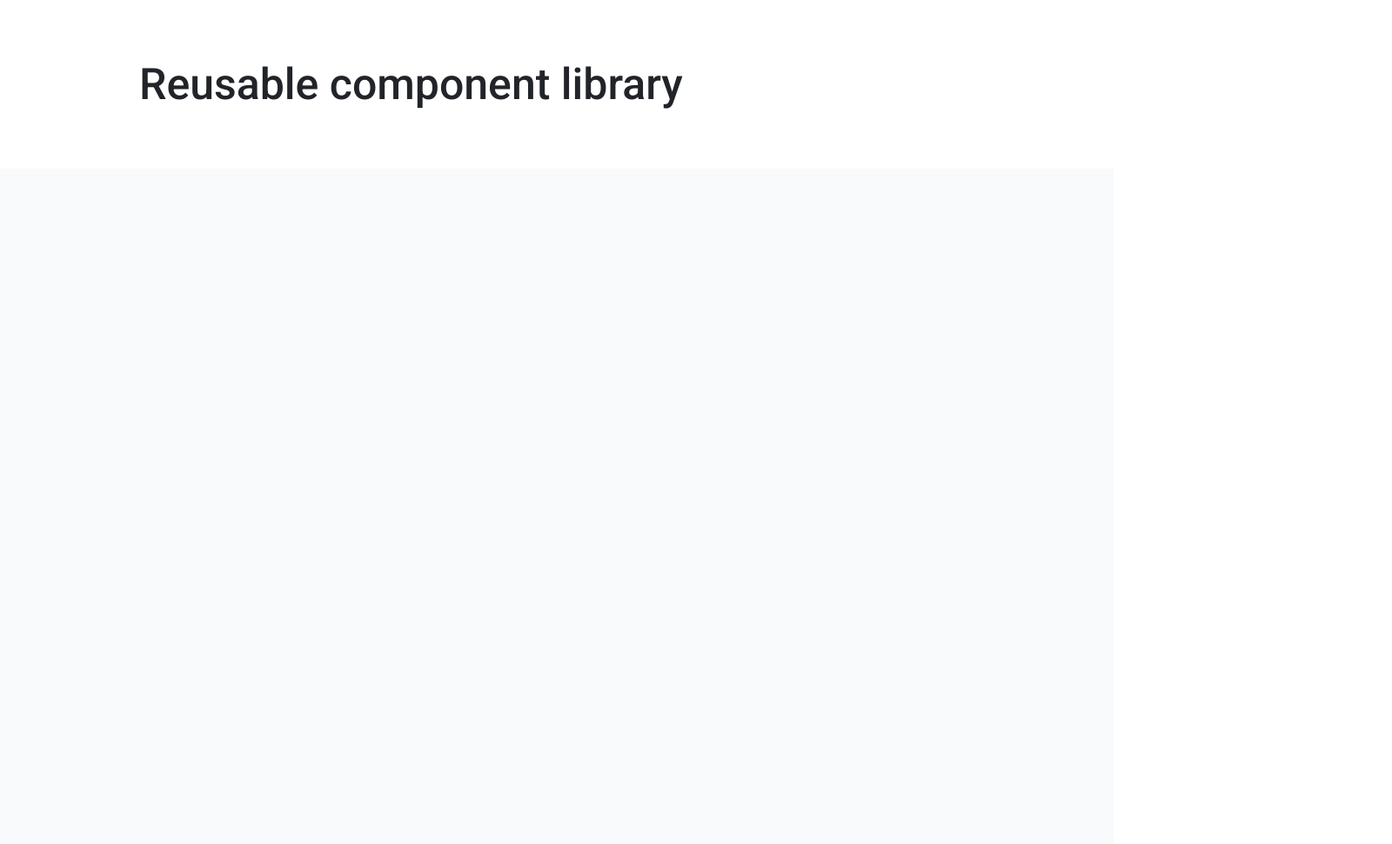
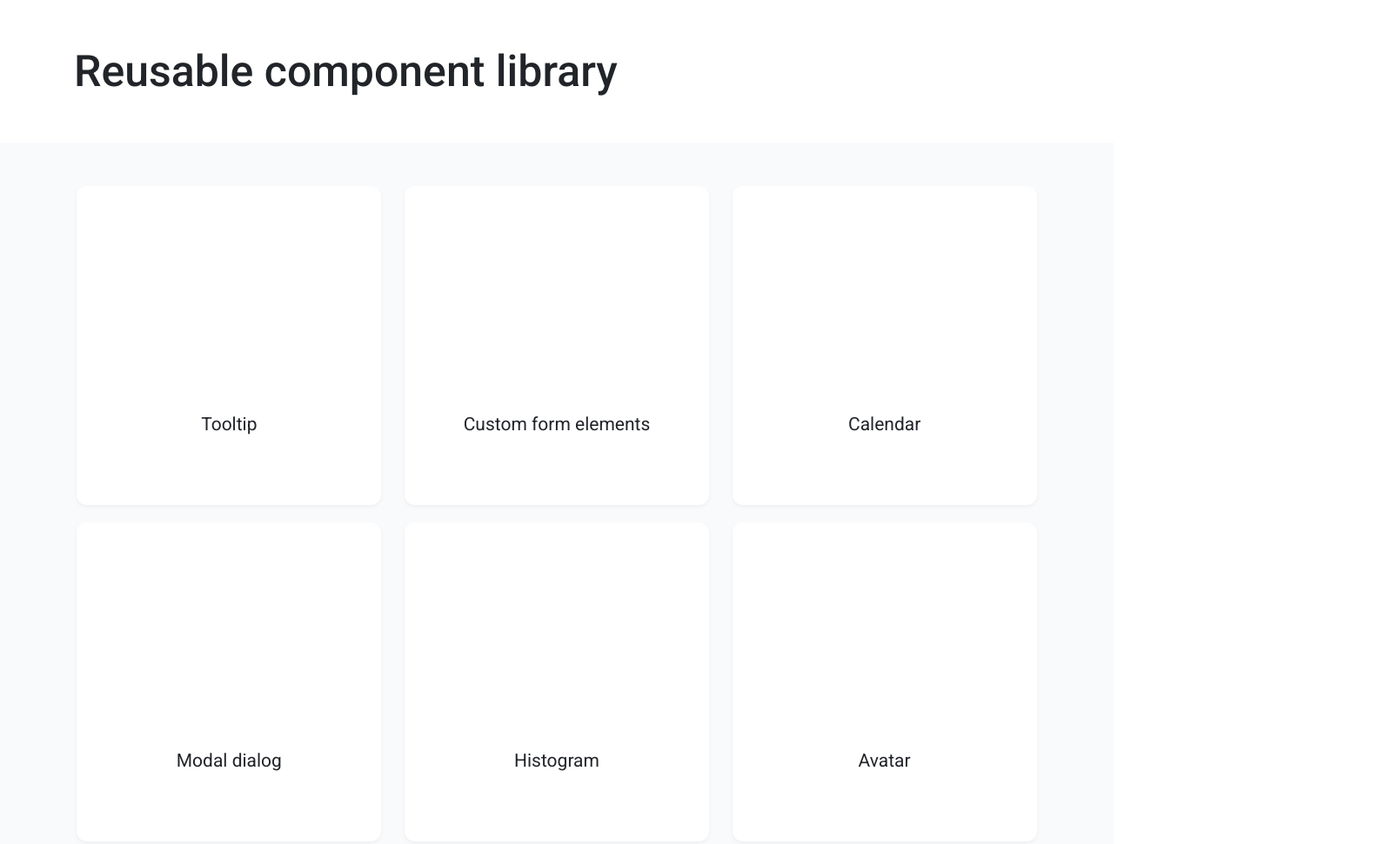
Before and after one commit to js-tasks-ru/htmlcss-20210513_liza8, a website: page index.html in a window 1280 px wide. Shown: the top 971 px of the page at 87% size, 1600 px wide, since content can reach past the window. Drawn offline with Linux system fonts and the light colour scheme.

Commit message:
cards on index page

```diff
--- a/assets/css/main.css
+++ b/assets/css/main.css
@@ -2,6 +2,7 @@
 @import '../fonts/fonts.css';
 @import '../../components/header/header.css';
 @import '../../components/footer/footer.css';
+@import '../../components/cards/card.css';
 
 
 :root {
@@ -37,6 +38,11 @@ main{
     display: block;
     position: relative;
     background: #F9FAFC;
-    width:100vw;
-    height:100vh;
+    width:100%;
 }
+.block-page{
+    display: block;
+    max-width:1110px;
+    margin:0 auto;
+    padding:50px 0;
+}
--- /dev/null
+++ b/components/cards/card.css
@@ -0,0 +1,31 @@
+.card{
+    display: inline-flex;
+    flex-direction: row;
+    flex-wrap: wrap;
+    justify-content: space-around;
+    width:100%;
+    gap:20px;
+}
+
+.card__item{
+    display: flex;
+    flex-direction: column;
+    justify-content: space-around;
+    align-items: center;
+    background: var(--white);
+    min-width:350px;
+    height: 367px;
+    box-shadow: 0px 2px 4px rgba(33, 36, 41, 0.05);
+    border-radius: 12px;
+    gap:20px;
+}
+
+.card__preview{
+
+}
+
+.card__title{
+    font-size: 21px;
+    line-height: 25px;
+    color:var(--black);
+}
--- a/components/header/header.css
+++ b/components/header/header.css
@@ -2,7 +2,6 @@
     display: inline-block;
     position: relative;
     width:100%;
-    padding:65px 160px;
 }
 
 .header__title{
--- a/index.html
+++ b/index.html
@@ -7,10 +7,48 @@
     <body>
 
         <header>
-            <div class="header__title">Reusable component library</div>
+            <div class="block-page">
+                <div class="header__title">Reusable component library</div>
+            </div>
         </header>
 
-        <main></main>
+        <main>
+            <div class="block-page">
+
+                <div class="card">
+                    <div class="card__item">
+                        <div class="card__preview"></div>
+                        <div class="card__title">Tooltip</div>
+                    </div>
+
+                    <div class="card__item">
+                        <div class="card__preview"></div>
+                        <div class="card__title">Custom form elements</div>
+                    </div>
+
+                    <div class="card__item">
+                        <div class="card__preview"></div>
+                        <div class="card__title">Calendar</div>
+                    </div>
+
+                    <div class="card__item">
+                        <div class="card__preview"></div>
+                        <div class="card__title">Modal dialog</div>
+                    </div>
+
+                    <div class="card__item">
+                        <div class="card__preview"></div>
+                        <div class="card__title">Histogram</div>
+                    </div>
+
+                    <div class="card__item">
+                        <div class="card__preview"></div>
+                        <div class="card__title">Avatar</div>
+                    </div>
+                </div>
+            </div>
+        </main>
+
 
         <footer>
             <h3>About</h3>
```
